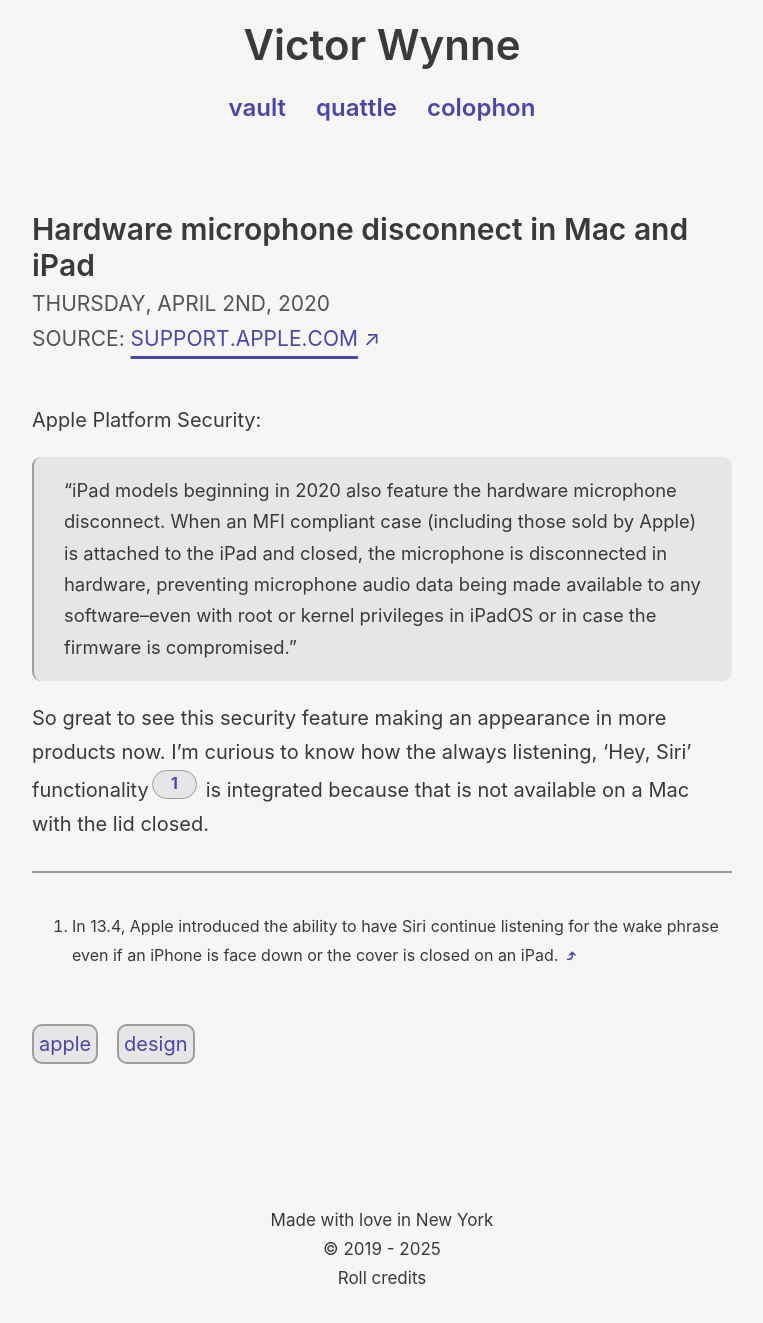
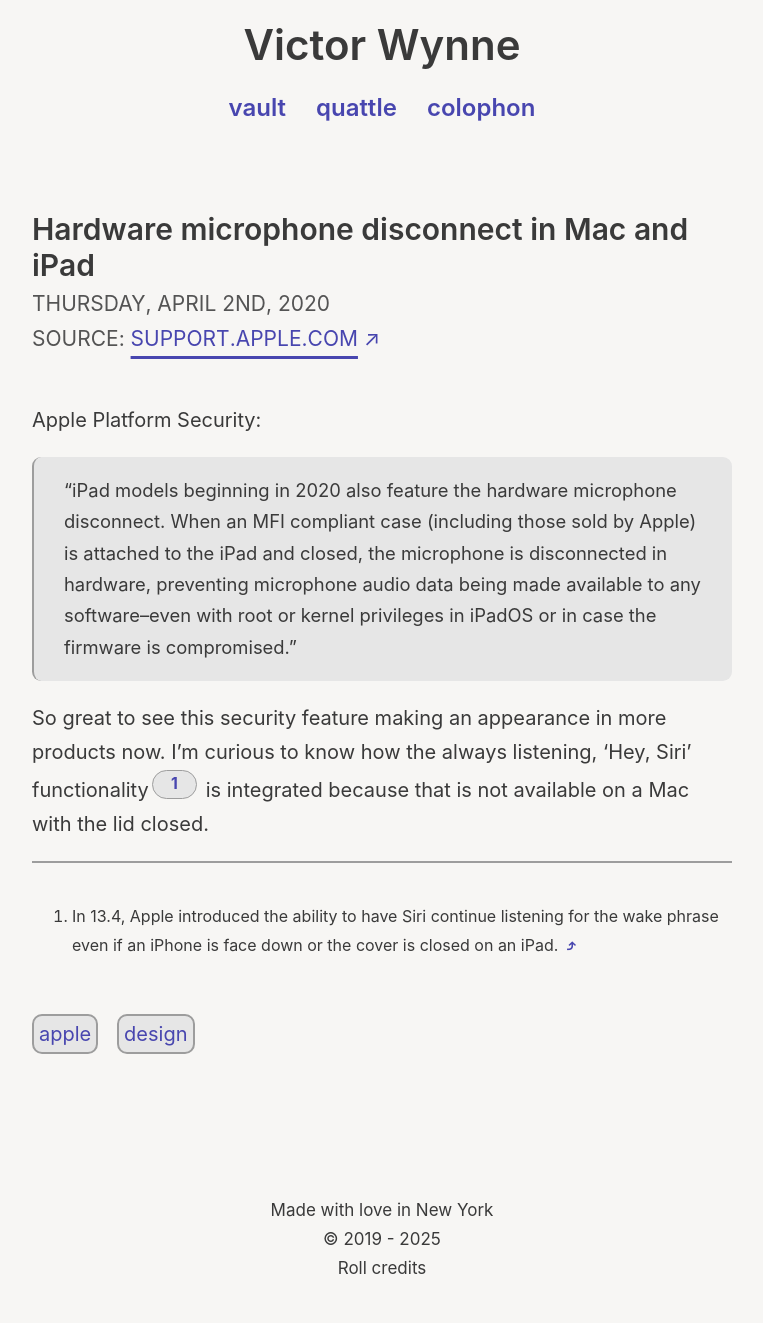
Before and after one commit to victorwynne/victorwynne, a Jekyll site: the page built from _posts/2020-04-03-hardware-microphone-disconnect-in-mac-and-ipad.md, in a window 1280 px wide. Shown: the whole page, without its empty margins (258-1021 px from the left). Built offline with Jekyll 4.4.1, drawn with Linux system fonts in a browser that asks for light colours.

Commit message:
_type.scss

```diff
--- a/_sass/_type.scss
+++ b/_sass/_type.scss
@@ -79,7 +79,6 @@
 
 hr {
   position: relative;
-  margin: 1.5rem 0;
   border: 0;
   border-top: 0.85px solid $blockquote;
   border-bottom: 0.85px solid $blockquote;
```
